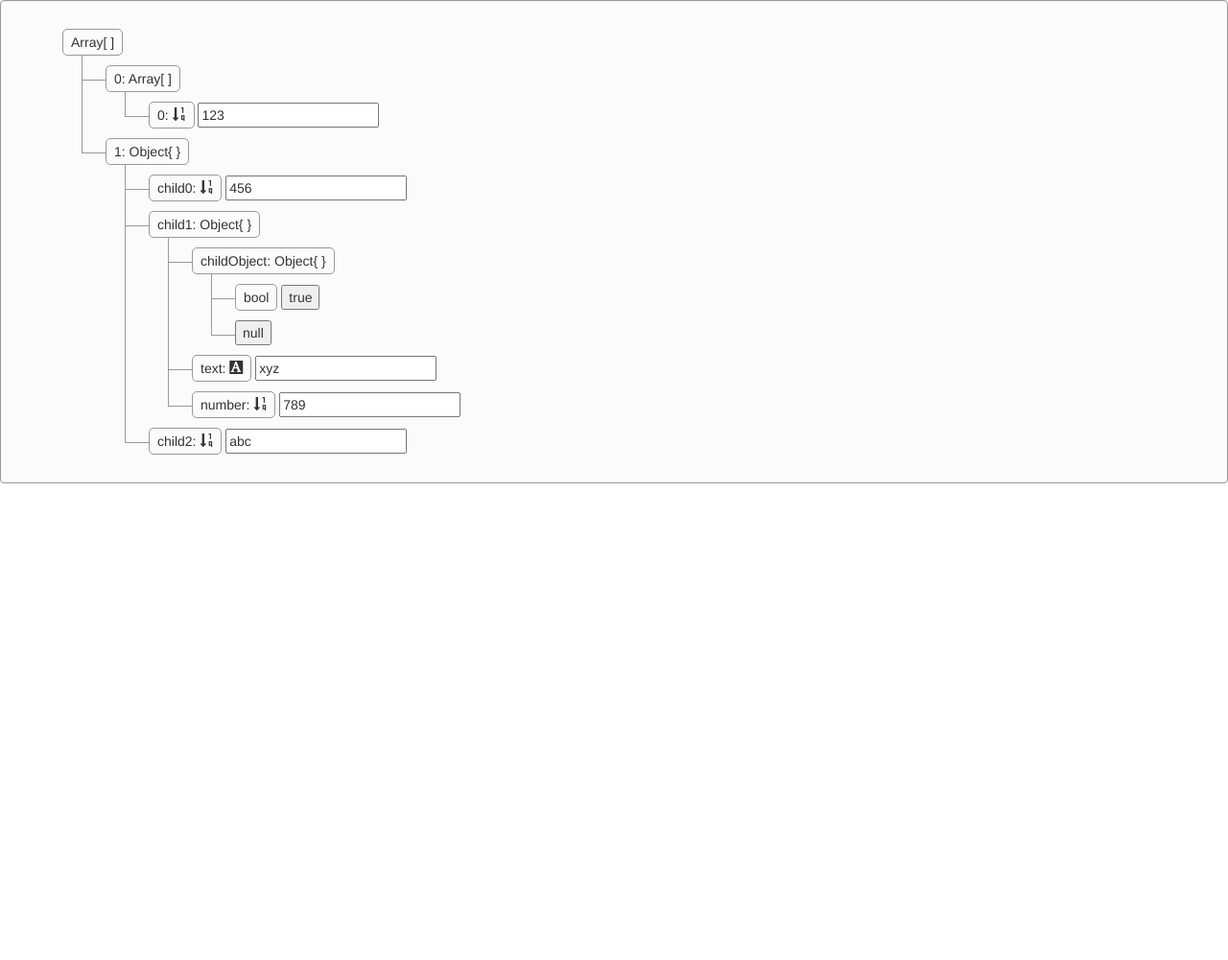
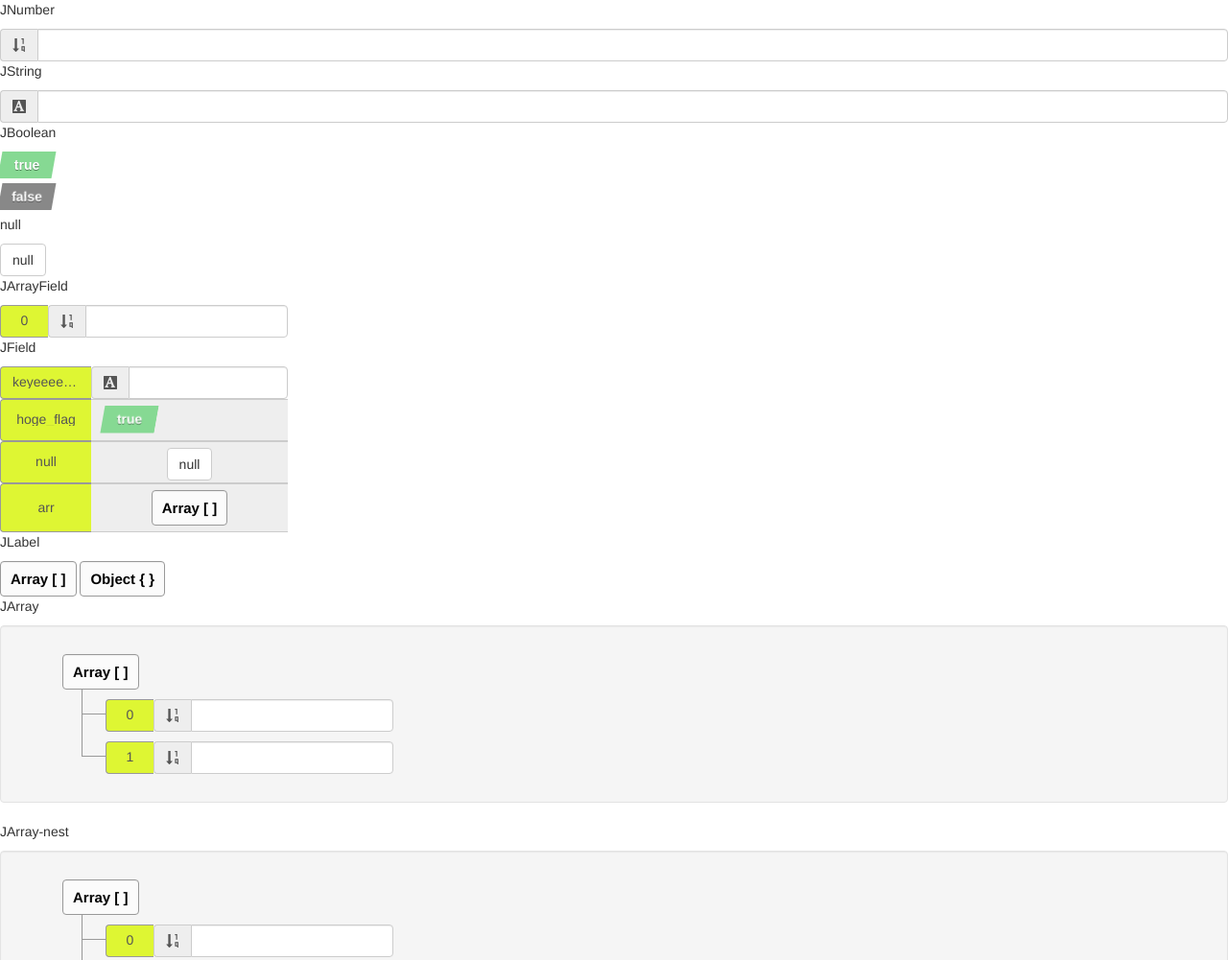
Before and after one commit to ababup1192/tree-view-html, a plain HTML site: page index.html in a window 1280 px wide. Shown: the top 1001 px of the page at 96% size. Before the commit the page ends 800 px from the top, so only its background shows below. Drawn offline with nearby package versions, Linux system fonts and the light colour scheme.

Commit message:
ReImplement json-tree

```diff
--- a/index.html
+++ b/index.html
@@ -8,65 +8,233 @@
   <link rel="stylesheet" href="https://maxcdn.bootstrapcdn.com/bootstrap/3.3.6/css/bootstrap.min.css" integrity="sha384-1q8mTJOASx8j1Au+a5WDVnPi2lkFfwwEAa8hDDdjZlpLegxhjVME1fgjWPGmkzs7"
     crossorigin="anonymous">
   <link rel="stylesheet" href="style.css">
+  <link rel="stylesheet" href="toggleButton.css">
 </head>
 
 <body>
+  <p>JNumber</p>
+  <div class="input-group">
+    <span class="input-group-addon">
+      <span class="glyphicon glyphicon-sort-by-order"></span>
+    </span>
+    <input type="number" class="form-control">
+  </div>
+  <p>JString</p>
+  <div class="input-group">
+    <span class="input-group-addon">
+      <span class="glyphicon glyphicon-text-background"></span>
+    </span>
+    <input type="text" class="form-control">
+  </div>
+  <p>JBoolean</p>
+  <div>
+    <input class="tgl tgl-skewed" type="checkbox" checked="checked" />
+    <label class="tgl-btn" data-tg-off="false" data-tg-on="true" />
+  </div>
+  <div>
+    <input class="tgl tgl-skewed" type="checkbox" />
+    <label class="tgl-btn" data-tg-off="false" data-tg-on="true" />
+  </div>
+  <p>null</p>
+  <button type="button" class="btn btn-default">null</button>
+  <p>JArrayField</p>
+  <div class="input-group json-field">
+    <span class="input-group-addon key"><span class="index-text">0</span></span>
+    <div class="input-group">
+      <span class="input-group-addon">
+      <span class="glyphicon glyphicon-sort-by-order"></span>
+      </span>
+      <input type="number" class="form-control">
+    </div>
+  </div>
+  <p>JField</p>
+  <div class="input-group json-field">
+    <span class="input-group-addon key"><span class="key-text">keyeeeeeeeees</span></span>
+    <div class="input-group">
+      <span class="input-group-addon">
+        <span class="glyphicon glyphicon-text-background"></span>
+      </span>
+      <input type="text" class="form-control">
+    </div>
+  </div>
+  <!-- value boolean -->
+  <div class="input-group json-field">
+    <span class="input-group-addon key"><span class="key-text">hoge_flag</span></span>
+    <div class="input-group">
+      <span class="input-group-addon">
+         <div class="field-value">
+            <input class="tgl tgl-skewed" type="checkbox" checked="checked" />
+            <label class="tgl-btn" data-tg-off="false" data-tg-on="true" />
+         </div>
+      </span>
+    </div>
+  </div>
+  <!-- null -->
+  <div class="input-group json-field ">
+    <span class="input-group-addon key"><span class="key-text">null</span></span>
+    <div class="input-group">
+      <span class="input-group-addon">
+        <div class="field-value">
+          <button type="button" class="btn btn-default btn-group-sm">null</button>
+        </div>
+      </span>
+    </div>
+    </span>
+  </div>
+  <!-- array -->
+  <div class="input-group json-field">
+    <span class="input-group-addon key"><span class="key-text">arr</span></span>
+    <div class="input-group">
+      <span class="input-group-addon">
+        <span class="label"><i class="icon-folder-open"></i>Array [  ]</span>
+      </span>
+    </div>
+  </div>
+  <p>JLabel</p>
+  <span class="label"><i class="icon-folder-open"></i>Array [  ]</span>
+  <span class="label"><i class="icon-folder-open"></i>Object {  }</span>
+  <p>JArray</p>
   <div class="tree well">
     <ul>
       <li>
-                <span class="tree-element"><i class="icon-folder-open"></i> Array[ ]</span>
+        <!-- Array -->
+        <span class="label"><i class="icon-folder-open"></i>Array [  ]</span>
+        <!-- Array has List of JValue -->
         <ul>
+          <!-- 0 -->
           <li>
-                        <span class="tree-element"><i class="icon-minus-sign"></i>0: Array[ ]</span>
-                        <ul>
+            <div class="input-group json-field">
+              <span class="input-group-addon key"><span class="index-text">0</span></span>
+              <div class="input-group">
+                <span class="input-group-addon">
+      <span class="glyphicon glyphicon-sort-by-order"></span>
+                </span>
+                <input type="number" class="form-control">
+              </div>
+            </div>
+          </li>
+          <!-- 1 -->
           <li>
-                                <span class="tree-element"><i class="icon-leaf"></i>0: <span class="glyphicon glyphicon-sort-by-order" aria-hidden="true"></span></span>
-                                <input type="number" value="123"></input>
-                            </li>
-                        </ul>
-                    </li>
-                    <li>
-                        <span class="tree-element"><i class="icon-minus-sign"></i>1: Object{ }</span>
-                        <ul>
-                            <li>
-                                <span class="tree-element"><i class="icon-leaf"></i>child0: <span class="glyphicon glyphicon-sort-by-order" aria-hidden="true"></span></span>
-                                <input type="number" value="456" />
-                            </li>
-                            <li>
-                                <span class="tree-element"><i class="icon-minus-sign"></i>child1: Object{ }</span>
-                                <ul>
-                                    <li>
-                                        <span class="tree-element"><i class="icon-minus-sign"></i> childObject: Object{ }</span>
-                                        <ul>
-                                            <li>
-                                                <span class="tree-element"><i class="icon-leaf"></i> bool</span>
-                                                <button type="button">true</button>
-                                            </li>
-                                            <li>
-                                                <i class="icon-leaf "></i> <button type="button">null</button>
-                                            </li>
-                                        </ul>
-                                    </li>
-                                    <li>
-                                        <span class="tree-element"><i class="icon-leaf"></i>text: <span class="glyphicon glyphicon-text-background" aria-hidden="true"></span></span>
-                                        <input type="text" value="xyz"></input>
-                                    </li>
-                                    <li>
-                                        <span class="tree-element"><i class="icon-leaf"></i>number: <span class="glyphicon glyphicon-sort-by-order" aria-hidden="true"></span></span>
-                                        <input type="number" value="789" />
-                                    </li>
-                                </ul>
-                            </li>
-                            <li>
-                                <span class="tree-element"><i class="icon-leaf"></i>child2: <span class="glyphicon glyphicon-sort-by-order" aria-hidden="true"></span></span>
-                                <input type="text" value="abc"></input>
-                            </li>
-                        </ul>
+            <div class="input-group json-field">
+              <span class="input-group-addon key"><span class="index-text">1</span></span>
+              <div class="input-group">
+                <span class="input-group-addon">
+      <span class="glyphicon glyphicon-sort-by-order"></span>
+                </span>
+                <input type="number" class="form-control">
+              </div>
+            </div>
           </li>
         </ul>
       </li>
     </ul>
   </div>
+
+  <p>JArray-nest</p>
+  <div class="tree well">
+    <ul>
+      <li>
+        <!-- Array -->
+        <span class="label"><i class="icon-folder-open"></i>Array [  ]</span>
+        <!-- Array has List of JValue -->
+        <ul>
+          <!-- 0 -->
+          <li>
+            <div class="input-group json-field">
+              <span class="input-group-addon key"><span class="index-text">0</span></span>
+              <div class="input-group">
+                <span class="input-group-addon">
+      <span class="glyphicon glyphicon-sort-by-order"></span>
+                </span>
+                <input type="number" class="form-control">
+              </div>
+            </div>
+          </li>
+          <!-- 1 -->
+          <li>
+            <div class="input-group json-field">
+              <span class="input-group-addon key"><span class="index-text">1</span></span>
+              <div class="input-group">
+                <div class="tree well">
+                  <ul>
+                    <li>
+                      <!-- Array -->
+                      <span class="label"><i class="icon-folder-open"></i>Array [  ]</span>
+                      <!-- Array has List of JValue -->
+                      <ul>
+                        <!-- 0 -->
+                        <li>
+                          <div class="input-group json-field">
+                            <span class="input-group-addon key"><span class="index-text">0</span></span>
+                            <div class="input-group">
+                              <span class="input-group-addon">
+      <span class="glyphicon glyphicon-sort-by-order"></span>
+                              </span>
+                              <input type="number" class="form-control">
+                            </div>
+                          </div>
+                        </li>
+                        <!-- 1 -->
+                        <li>
+                          <div class="input-group json-field">
+                            <span class="input-group-addon key"><span class="index-text">1</span></span>
+                            <div class="input-group">
+                              <span class="input-group-addon">
+      <span class="glyphicon glyphicon-sort-by-order"></span>
+                              </span>
+                              <input type="number" class="form-control">
+                            </div>
+                          </div>
+                        </li>
+                      </ul>
+                    </li>
+                  </ul>
+                </div>
+              </div>
+            </div>
+          </li>
+        </ul>
+      </li>
+    </ul>
+  </div>
+
+  <p>JObject</p>
+  <div class="tree well">
+    <ul>
+      <li>
+        <!-- Object -->
+        <span class="label"><i class="icon-folder-open"></i>Object {  }</span>
+        <!-- Array has List of JValue -->
+        <ul>
+          <!-- chuld -->
+          <li>
+            <div class="input-group json-field">
+              <span class="input-group-addon key"><span class="key-text">child</span></span>
+              <div class="input-group">
+                <span class="input-group-addon">
+      <span class="glyphicon glyphicon-sort-by-order"></span>
+                </span>
+                <input type="number" class="form-control">
+              </div>
+            </div>
+          </li>
+          <!-- 1 -->
+          <li>
+            <div class="input-group json-field">
+              <span class="input-group-addon key"><span class="key-text">arr</span></span>
+              <div class="input-group">
+                <span class="input-group-addon">
+      <span class="glyphicon glyphicon-sort-by-order"></span>
+                </span>
+                <input type="number" class="form-control">
+              </div>
+            </div>
+          </li>
+        </ul>
+      </li>
+    </ul>
+  </div>
+
   <script src="https://ajax.googleapis.com/ajax/libs/jquery/1.11.3/jquery.min.js "></script>
   <script src="https://maxcdn.bootstrapcdn.com/bootstrap/3.3.6/js/bootstrap.min.js " integrity="sha384-0mSbJDEHialfmuBBQP6A4Qrprq5OVfW37PRR3j5ELqxss1yVqOtnepnHVP9aJ7xS "
     crossorigin="anonymous ">
--- a/style.css
+++ b/style.css
@@ -1,61 +1,97 @@
-.tree {
-    min-height:20px;
-    padding:19px;
-    margin-bottom:20px;
-    background-color:#fbfbfb;
+.json-field {
+    width: 300px;
+}
+
+.key {
+    background-color:#def633;
     border:1px solid #999;
-    -webkit-border-radius:4px;
-    -moz-border-radius:4px;
-    border-radius:4px;
-    -webkit-box-shadow:inset 0 1px 1px rgba(0, 0, 0, 0.05);
-    -moz-box-shadow:inset 0 1px 1px rgba(0, 0, 0, 0.05);
-    box-shadow:inset 0 1px 1px rgba(0, 0, 0, 0.05)
 }
+
+.index-text {
+    overflow: hidden;
+	-o-text-overflow: ellipsis;
+	-webkit-text-overflow: ellipsis;
+	text-overflow: ellipsis;
+    width: 25px;
+    display: inline-block;
+ 	white-space: nowrap;
+}
+
+.key-text {
+    overflow: hidden;
+	-o-text-overflow: ellipsis;
+	-webkit-text-overflow: ellipsis;
+	text-overflow: ellipsis;
+    width: 70px;
+    display: inline-block;
+ 	white-space: nowrap;
+}
+
+.field-value {
+    height: 30px;
+}
+
+.label {
+    color: #000000;
+    font-size: 15px;
+    min-height: 20px;
+    padding: 10px;
+    background-color: #fbfbfb;
+    border:1px solid  #999;
+    -webkit-border-radius: 4px;
+    -moz-border-radius: 4px;
+    border-radius: 4px;
+    -webkit-box-shadow: inset 0 1px 1px rgba(0, 0, 0, 0.05);
+    -moz-box-shadow: inset 0 1px 1px rgba(0, 0, 0, 0.05);
+    box-shadow: inset 0 1px 1px rgba(0, 0, 0, 0.05);
+    display: inline-block;
+}
+
 .tree li {
-    list-style-type:none;
-    margin:0;
-    padding:10px 5px 0 5px;
-    position:relative
+    list-style-type: none;
+    margin: 0;
+    padding: 10px 5px 0 5px;
+    position: relative;
 }
+
 .tree li::before, .tree li::after {
-    content:'';
-    left:-20px;
-    position:absolute;
-    right:auto
+    content: '';
+    left: -20px;
+    position: absolute;
+    right: auto;
+}
+
+.tree li::before, .tree li::after {
+    content: '';
+    left: -20px;
+    position: absolute;
+    right: auto;
 }
 .tree li::before {
-    border-left:1px solid #999;
-    bottom:50px;
-    height:100%;
-    top:0;
-    width:1px
+    border-left: 1px solid #999;
+    bottom: 50px;
+    height: 100%;
+    top: 0;
+    width: 1px;
 }
 .tree li::after {
-    border-top:1px solid #999;
-    height:30px;
-    top:25px;
-    width:25px
+    border-top: 1px solid #999;
+    height: 30px;
+    top: 25px;
+    width: 25px;
 }
-.tree li span.tree-element {
-    -moz-border-radius:5px;
-    -webkit-border-radius:5px;
-    border:1px solid #999;
-    border-radius:5px;
-    display:inline-block;
-    padding:3px 8px;
-    text-decoration:none
-}
-.tree li.parent_li>span.tree-element {
-    cursor:pointer
+.tree li.parent_li>span {
+    cursor: pointer;
 }
 .tree>ul>li::before, .tree>ul>li::after {
-    border:0
+    border: 0;
 }
 .tree li:last-child::before {
-    height:25px
+    height: 25px;
 }
-.tree li.parent_li>span.tree-element:hover, .tree li.parent_li>span.tree-element:hover+ul li span.tree-element {
-    background:#eee;
-    border:1px solid #94a0b4;
-    color:#000
+.tree li.parent_li>span:hover,
+.tree li.parent_li>span:hover+ul li .json-field,
+.tree li.parent_li>span:hover+ul li .label {
+    border: 2px solid #8390a3;
+    color: #000;
 }
--- /dev/null
+++ b/toggleButton.css
@@ -0,0 +1,89 @@
+.tgl {
+  display: none;
+}
+
+.tgl + .tgl-btn {
+  outline: 0;
+  display: block;
+  width: 4em;
+  height: 2em;
+  position: relative;
+  cursor: pointer;
+}
+
+.tgl + .tgl-btn:after,  .tgl + .tgl-btn:before {
+  position: relative;
+  display: block;
+  content: "";
+  width: 50%;
+  height: 100%;
+}
+
+.tgl-skewed + .tgl-btn {
+  overflow: hidden;
+  -webkit-transform: skew(-10deg);
+  -ms-transform: skew(-10deg);
+  transform: skew(-10deg);
+  -webkit-backface-visibility: hidden;
+  -ms-backface-visibility: hidden;
+  backface-visibility: hidden;
+  -webkit-transition: all .2s ease;
+  transition: all .2s ease;
+  font-family: sans-serif;
+  background: #888;
+}
+
+.tgl-skewed + .tgl-btn:after,  .tgl-skewed + .tgl-btn:before {
+  -webkit-transform: skew(10deg);
+  -ms-transform: skew(10deg);
+  transform: skew(10deg);
+  display: inline-block;
+  -webkit-transition: all .2s ease;
+  transition: all .2s ease;
+  width: 100%;
+  text-align: center;
+  position: absolute;
+  line-height: 2em;
+  font-weight: bold;
+  color: #fff;
+  text-shadow: 0 1px 0 rgba(0,  0,  0,  0.4);
+}
+
+.tgl-skewed + .tgl-btn:after {
+  left: 100%;
+  content: attr(data-tg-on);
+}
+
+.tgl-skewed + .tgl-btn:before {
+  left: 0;
+  content: attr(data-tg-off);
+}
+
+.tgl-skewed + .tgl-btn:active {
+  background: #888;
+}
+
+.tgl-skewed + .tgl-btn:active:before {
+  left: -10%;
+}
+
+.tgl-skewed:checked + .tgl-btn {
+  background: #86d993;
+}
+
+.tgl-skewed:checked + .tgl-btn:before {
+  left: -100%;
+}
+
+.tgl-skewed:checked + .tgl-btn:after {
+  left: 0;
+}
+
+.tgl-skewed:checked + .tgl-btn:active:after {
+  left: 10%;
+}
+
+.tgl-btns {
+  margin-left: 10px;
+  float: right;
+}
```
Lines whose indentation alone changed are shown as unchanged.
